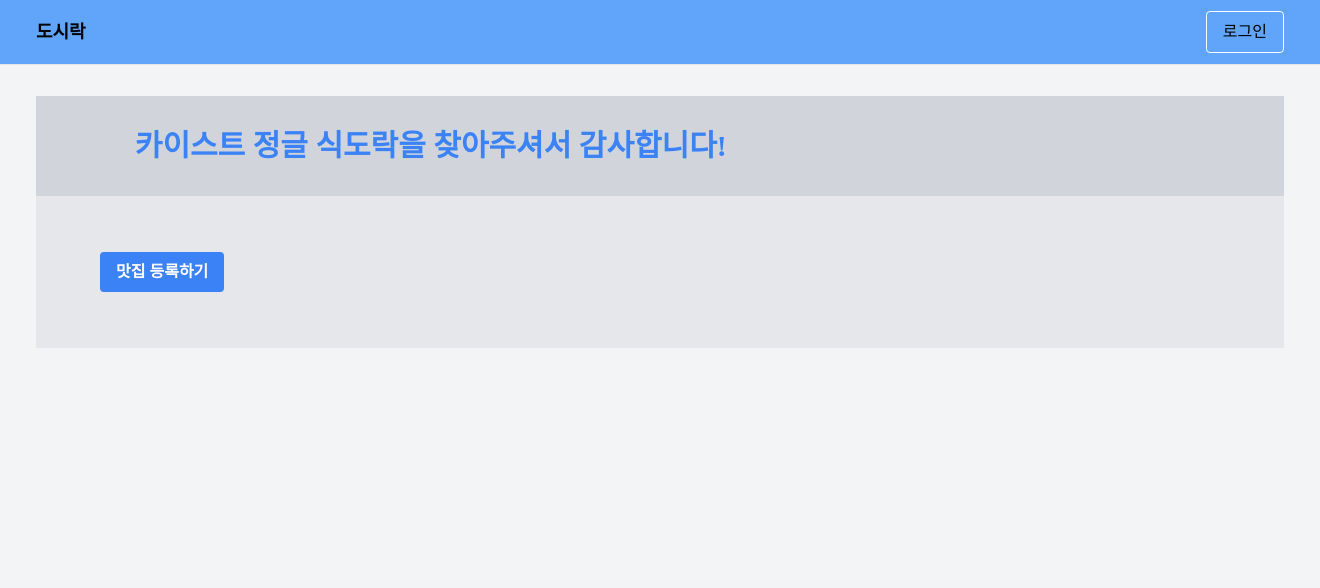
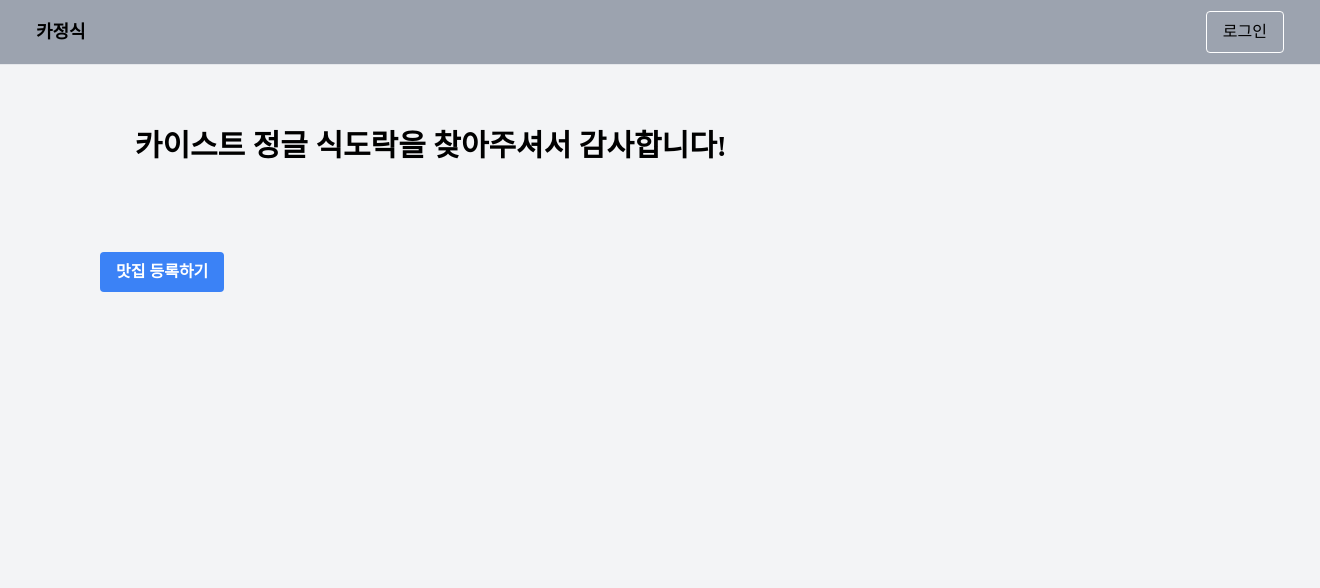
Before and after one commit to leedabin2/swjungle_7team, a Flask app: page / in a window 1320 px wide. Shown: the top 588 px of the page. Run offline with Flask 3, Linux system fonts and the light colour scheme; data that the repository does not hold is empty; parts of the project's set-up code (start-up, migrations or seed data) failed here and were passed over; some libraries are stand-ins or nearby versions; some web fonts are replaced.

Commit message:
style: css 수정

```diff
--- a/templates/index.html
+++ b/templates/index.html
@@ -20,9 +20,9 @@
 </style>
 {% endblock %} {%block content %}
 
-<div class="bg-gray-200">
-  <section class="bg-gray-300 p-8">
-    <div class="text-3xl font-bold text-blue-500 animate-x infinite">
+<div class="bg-gray-100">
+  <section class="bg-gray-100 p-8">
+    <div class="text-3xl font-bold text-black-500 animate-x infinite">
       카이스트 정글 식도락을 찾아주셔서 감사합니다!
     </div>
   </section>
@@ -152,8 +152,14 @@
           <p class="text-gray-700">주소: ${address}</p>
           <p class="text-gray-700">작성자: ${username}</p>
           <p class="text-gray-700">내용: ${content}</p>
-          <button onclick="recommend(${key})"
-          class="bg-green-500 text-white px-4 py-2 rounded-lg mr-2 hover:bg-green-600">추천</button>
+
+          <button onclick="recommend(${key})">
+            <svg class="h-8 w-8 text-green-700" width="24" height="24" viewBox="0 0 24 24" stroke-width="2" stroke="currentColor" fill="none" stroke-linecap="round" stroke-linejoin="round">
+              <path stroke="none" d="M0 0h24v24H0z"/>
+              <path d="M7 11v 8a1 1 0 0 1 -1 1h-2a1 1 0 0 1 -1 -1v-7a1 1 0 0 1 1 -1h3a4 4 0 0 0 4 -4v-1a2 2 0 0 1 4 0v5h3a2 2 0 0 1 2 2l-1 5a2 3 0 0 1 -2 2h-7a3 3 0 0 1 -3 -3"/>
+            </svg>
+          </button>
+
           <a id='count'>${number}</a>
         </div>`;
     $("#card-lists").append(temp_html);
--- a/templates/navbar.html
+++ b/templates/navbar.html
@@ -1,7 +1,7 @@
-<nav class="bg-blue-400 dark:bg-gray-900 fixed w-full z-20 top-0 start-0 border-b border-gray-200 dark:border-gray-600">
+<nav class="bg-gray-400 dark:bg-gray-900 fixed w-full z-20 top-0 start-0 border-b border-gray-200 dark:border-gray-600">
   <div class="container mx-auto px-4">
     <div class="flex items-center justify-between h-16">
-      <a class="text-lg font-bold">도시락</a>
+      <a class="text-lg font-bold">카정식</a>
       <button id="login-nav" href="/login" style="display: none" class="hidden px-4 py-2 bg-transparent border border-white rounded hover:bg-white hover:text-blue-500 transition duration-300 ease-in-out" onclick="redirectToLoginPage()">로그인</button>
       <button id="logout-nav" href="#" style="display: none" class="hidden px-4 py-2 bg-transparent border border-white rounded hover:bg-white hover:text-blue-500 transition duration-300 ease-in-out" onclick="confirmLogout()">로그아웃</button>
     </div>
--- a/templates/signup.html
+++ b/templates/signup.html
@@ -57,7 +57,7 @@
         },
         success: function (response) {
           if (response["result"] == "success") {
-            alert("Registration successful. Redirecting to login page.");
+            alert("회원가입완료!");
             window.location.href = "/login";
           }
         },
```
